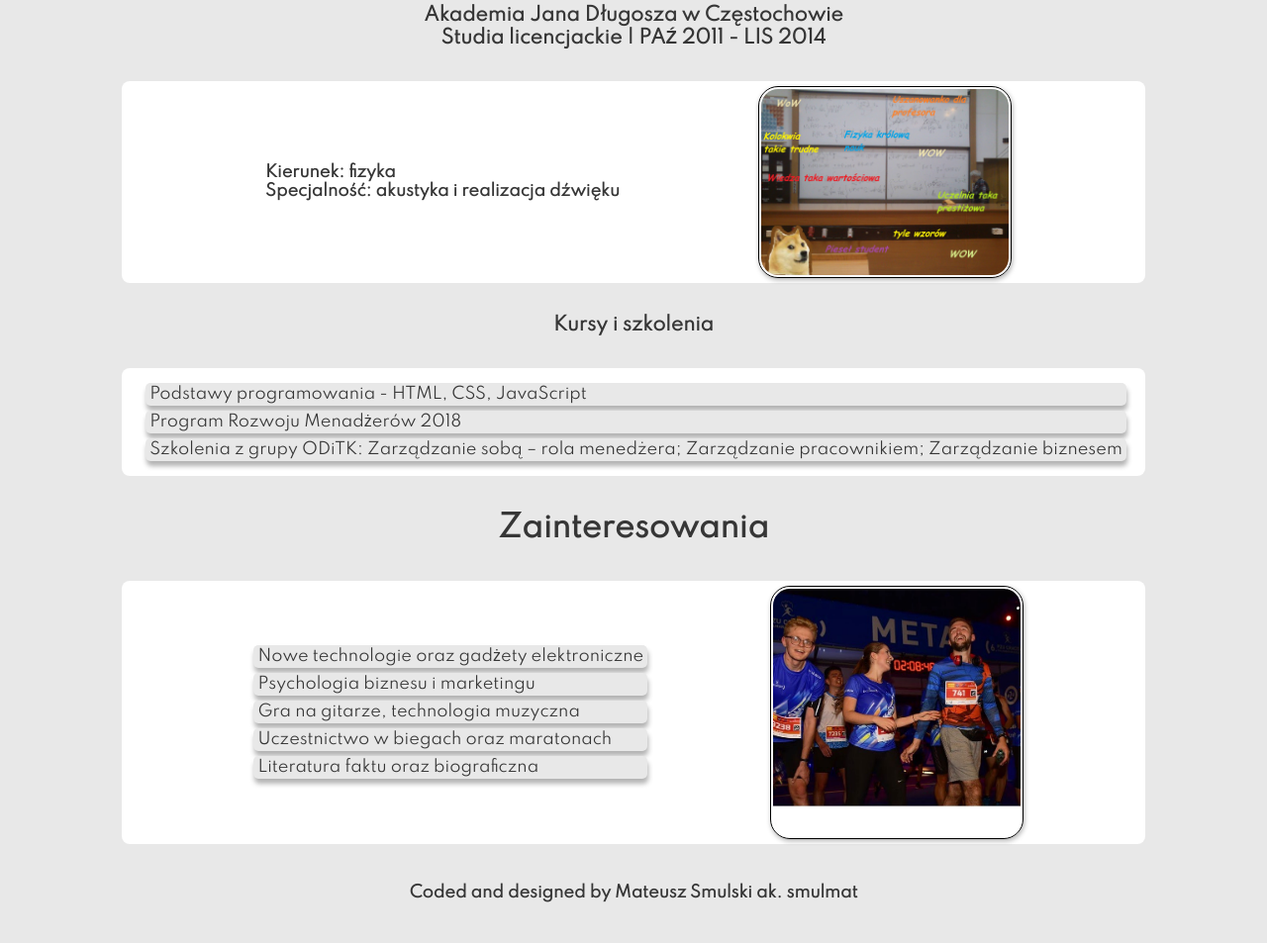
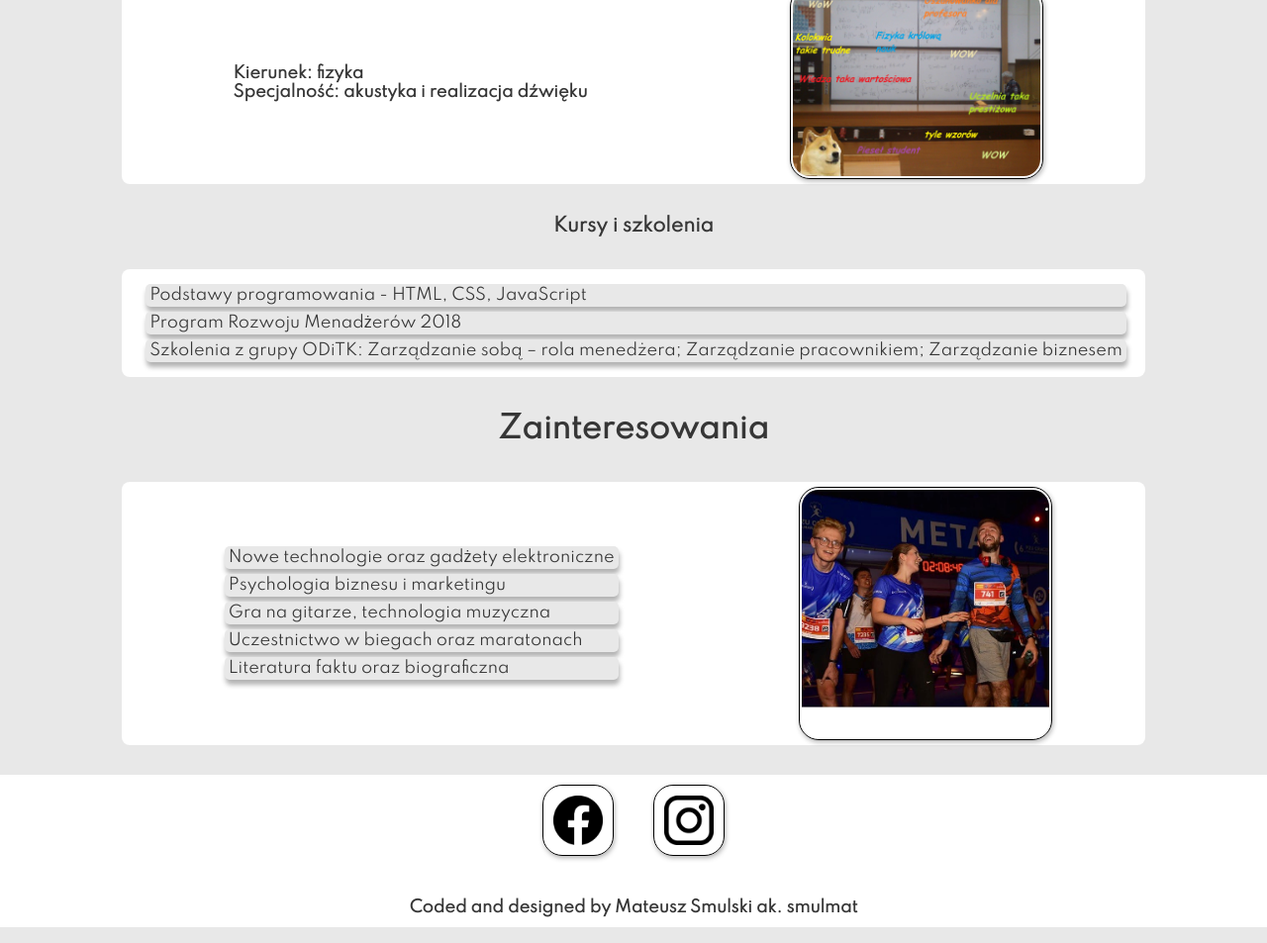
Before and after one commit to smulaMat/myFirstRepo, a plain HTML site: page index.html in a window 1280 px wide. Shown: the part 1024-1977 px from the top of the page at 99% size. Drawn offline with Linux system fonts and the light colour scheme.

Commit message:
footer-looks-better

```diff
--- a/index.html
+++ b/index.html
@@ -60,7 +60,7 @@
         <h2>Edukacja</h2>
         <h3>Akademia Jana Długosza w Częstochowie</br>
             Studia licencjackie | PAŹ 2011 - LIS 2014</h3>
-            <div id="container">
+        <div id="container">
             <p>Kierunek: fizyka </br>
                 Specjalność: akustyka i realizacja dźwięku</p>
 
@@ -103,7 +103,13 @@
 </body>
 
 <footer>
-    <p>Coded and designed by Mateusz Smulski ak. smulmat</p>
+    <div class="socials">
+    <a href="https://www.facebook.com/mateusz.smulski.1"><img src="./images/facebook.png" alt="facebook-icon"></a>
+     <a href="https://www.instagram.com/smul.mat/?hl=pl"><img src="./images/insta.png" alt="instagram-icon"></a>
+    </div>
+     <p>Coded and designed by Mateusz Smulski ak. smulmat</p>
+
+
 </footer>
 
 </html>
--- a/styles.css
+++ b/styles.css
@@ -20,12 +20,13 @@ body {
   justify-content: space-around;
   box-shadow: 2px 2px 5px rgba(0, 0, 0, 0.3);
   text-shadow: 1px 1px 2px rgba(0, 0, 0, 0.3);
+  /* position: fixed; */
 }
 
 .navbar img {
   border: none;
   border-radius: 20px;
-  width: 250px;
+  width: 150px;
   box-shadow: 1px 2px 5px rgba(0, 0, 0, 0.3);
 }
 
@@ -36,8 +37,9 @@ body {
   background-color: #ffffff;
   border-radius: 8px;
   display: flex;
-  justify-content: space-evenly;
+  justify-content: space-around;
   align-items: center;
+  /* position: static; */
 }
 
 a {
@@ -57,6 +59,7 @@ img {
   border: 1px solid black;
   border-radius: 20px;
   width: 250px;
+  object-fit: cover;
   box-shadow: 1px 2px 5px rgba(0, 0, 0, 0.3);
 }
 
@@ -96,7 +99,23 @@ li {
   margin: 5px 5px 5px -30px;
 }
 
+footer {
+  /* display: flex;
+  justify-content: center;
+  align-items: center; */
+  background-color: #ffffff;
+  margin: 10px auto;
+}
+
+footer img {
+  width: 50px;
+  margin: 10px 20px;
+  padding: 10px;
+  object-fit: cover;
+}
+
 footer p {
+  color: #363636;
   text-align: center;
 }
 
@@ -124,3 +143,9 @@ footer p {
   opacity: 0;
   visibility: hidden;
 }
+
+.socials {
+  display: flex;
+  justify-content: center;
+  align-content: center;
+}
```
Also changed, not shown: images/facebook.png (added), images/insta.png (added).
